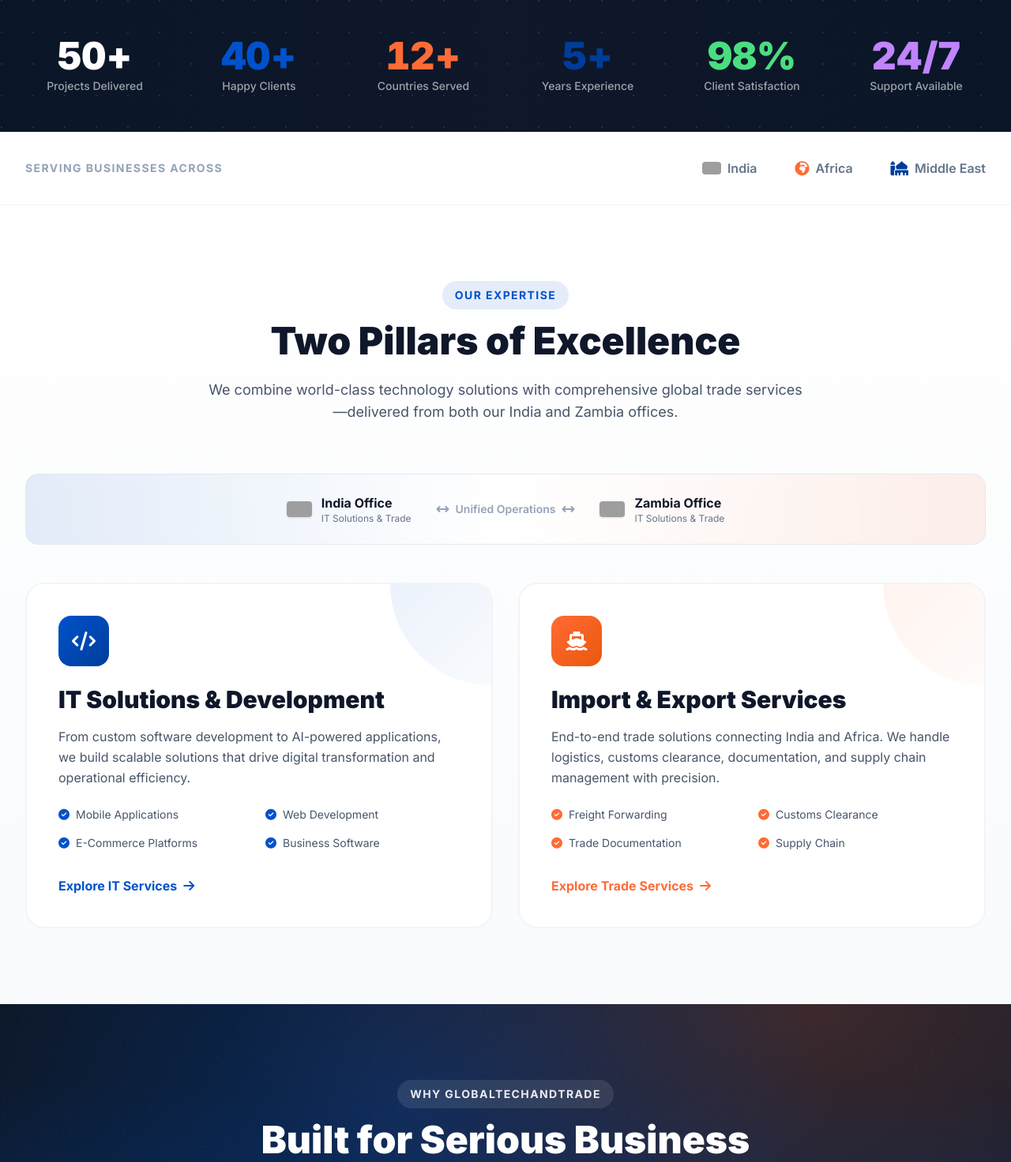
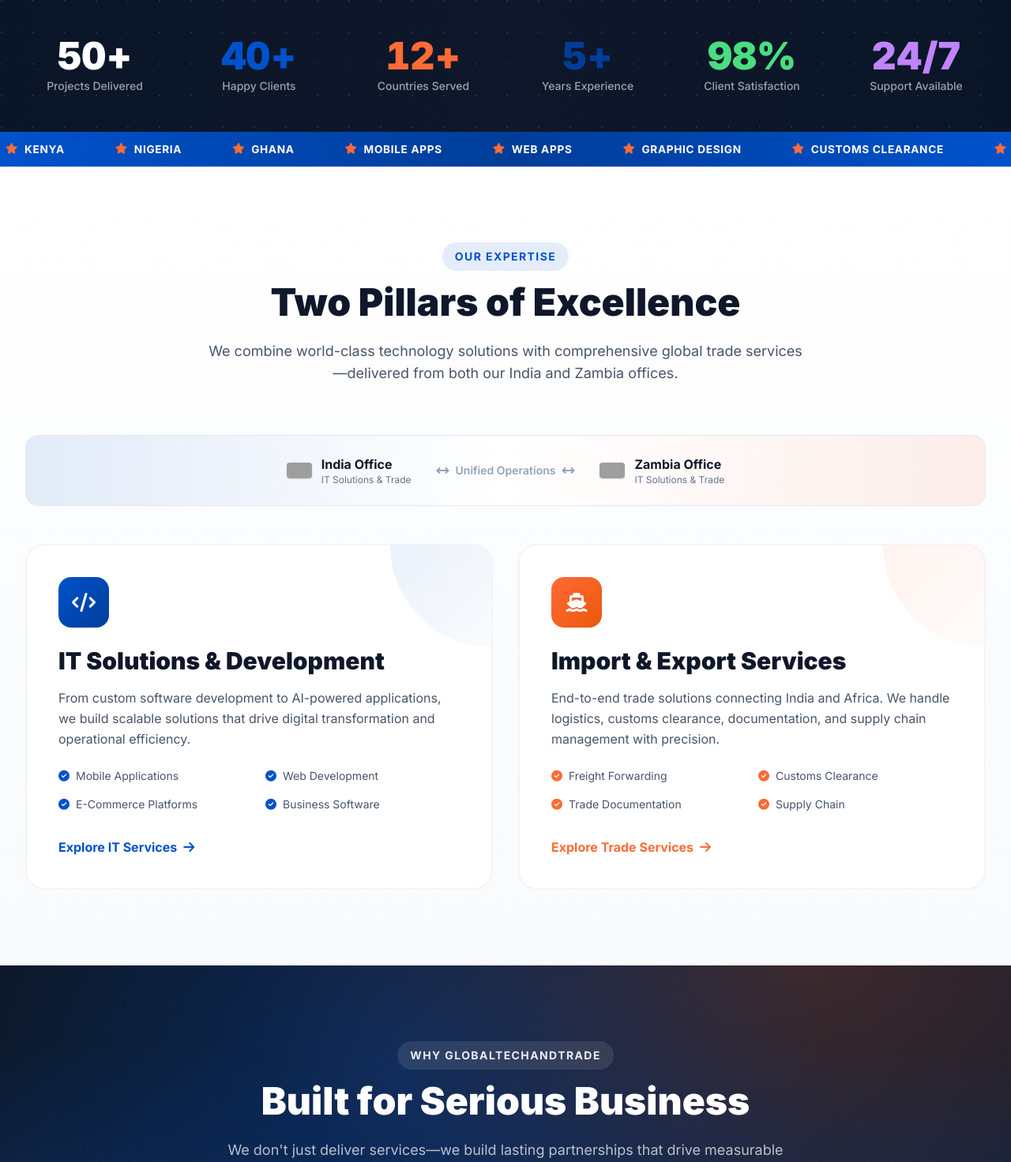
Before and after one commit to Ash-Yad/GlobalTechAndTrade, a Flask app: page / in a window 1280 px wide. Shown: the part 901-2373 px from the top of the page at 79% size. Run offline with Flask 3, Linux system fonts and the light colour scheme; some libraries are stand-ins or nearby versions; grey boxes are pictures that could not be loaded.

Commit message:
Update template files

```diff
--- a/templates/home.html
+++ b/templates/home.html
@@ -178,28 +178,80 @@
     </div>
 </section>
 
-<!-- TRUSTED BY / SERVING BUSINESSES -->
-<section class="py-8 bg-white border-b border-slate-100">
-    <div class="max-w-7xl mx-auto px-4 sm:px-6 lg:px-8">
-        <div class="flex flex-col md:flex-row items-center justify-between gap-6">
-            <p class="text-sm font-bold text-slate-400 uppercase tracking-widest">Serving businesses across</p>
-            <div class="flex flex-wrap justify-center items-center gap-8 md:gap-12">
-                <div class="flex items-center gap-2 text-slate-500 hover:text-primary transition-colors">
-                    <img src="https://flagcdn.com/w40/in.png" alt="India" class="w-6 h-4 object-cover rounded">
-                    <span class="font-semibold">India</span>
-                </div>
-                <div class="flex items-center gap-2 text-slate-500 hover:text-primary transition-colors">
-                    <i class="fas fa-globe-africa text-lg text-accent"></i>
-                    <span class="font-semibold">Africa</span>
-                </div>
-                <div class="flex items-center gap-2 text-slate-500 hover:text-primary transition-colors">
-                    <i class="fas fa-mosque text-lg text-secondary"></i>
-                    <span class="font-semibold">Middle East</span>
-                </div>
-            </div>
+<!-- RUNNING MARQUEE STRIP -->
+<section class="bg-gradient-to-r from-primary via-secondary to-primary py-3 overflow-hidden">
+    <div class="marquee-container">
+        <div class="marquee-content">
+            <!-- First Set -->
+            <span class="marquee-item"><i class="fas fa-star text-accent"></i> INDIA</span>
+            <span class="marquee-item"><i class="fas fa-star text-accent"></i> UAE</span>
+            <span class="marquee-item"><i class="fas fa-star text-accent"></i> ZAMBIA</span>
+            <span class="marquee-item"><i class="fas fa-star text-accent"></i> TANZANIA</span>
+            <span class="marquee-item"><i class="fas fa-star text-accent"></i> KENYA</span>
+            <span class="marquee-item"><i class="fas fa-star text-accent"></i> NIGERIA</span>
+            <span class="marquee-item"><i class="fas fa-star text-accent"></i> GHANA</span>
+            <span class="marquee-item"><i class="fas fa-star text-accent"></i> MOBILE APPS</span>
+            <span class="marquee-item"><i class="fas fa-star text-accent"></i> WEB APPS</span>
+            <span class="marquee-item"><i class="fas fa-star text-accent"></i> GRAPHIC DESIGN</span>
+            <span class="marquee-item"><i class="fas fa-star text-accent"></i> CUSTOMS CLEARANCE</span>
+            <span class="marquee-item"><i class="fas fa-star text-accent"></i> FREIGHT FORWARDING</span>
+            <span class="marquee-item"><i class="fas fa-star text-accent"></i> SUPPLY CHAIN</span>
+            <span class="marquee-item"><i class="fas fa-star text-accent"></i> IT CONSULTING</span>
+            <span class="marquee-item"><i class="fas fa-star text-accent"></i> E-COMMERCE</span>
+            <!-- Duplicate Set for Seamless Loop -->
+            <span class="marquee-item"><i class="fas fa-star text-accent"></i> INDIA</span>
+            <span class="marquee-item"><i class="fas fa-star text-accent"></i> UAE</span>
+            <span class="marquee-item"><i class="fas fa-star text-accent"></i> ZAMBIA</span>
+            <span class="marquee-item"><i class="fas fa-star text-accent"></i> TANZANIA</span>
+            <span class="marquee-item"><i class="fas fa-star text-accent"></i> KENYA</span>
+            <span class="marquee-item"><i class="fas fa-star text-accent"></i> NIGERIA</span>
+            <span class="marquee-item"><i class="fas fa-star text-accent"></i> GHANA</span>
+            <span class="marquee-item"><i class="fas fa-star text-accent"></i> MOBILE APPS</span>
+            <span class="marquee-item"><i class="fas fa-star text-accent"></i> WEB APPS</span>
+            <span class="marquee-item"><i class="fas fa-star text-accent"></i> GRAPHIC DESIGN</span>
+            <span class="marquee-item"><i class="fas fa-star text-accent"></i> CUSTOMS CLEARANCE</span>
+            <span class="marquee-item"><i class="fas fa-star text-accent"></i> FREIGHT FORWARDING</span>
+            <span class="marquee-item"><i class="fas fa-star text-accent"></i> SUPPLY CHAIN</span>
+            <span class="marquee-item"><i class="fas fa-star text-accent"></i> IT CONSULTING</span>
+            <span class="marquee-item"><i class="fas fa-star text-accent"></i> E-COMMERCE</span>
         </div>
     </div>
 </section>
+
+<style>
+.marquee-container {
+    width: 100%;
+    overflow: hidden;
+}
+.marquee-content {
+    display: flex;
+    animation: marquee 30s linear infinite;
+    width: max-content;
+}
+.marquee-item {
+    display: inline-flex;
+    align-items: center;
+    gap: 0.5rem;
+    padding: 0 2rem;
+    color: white;
+    font-size: 0.85rem;
+    font-weight: 700;
+    text-transform: uppercase;
+    letter-spacing: 0.05em;
+    white-space: nowrap;
+}
+@keyframes marquee {
+    0% {
+        transform: translateX(0);
+    }
+    100% {
+        transform: translateX(-50%);
+    }
+}
+.marquee-container:hover .marquee-content {
+    animation-play-state: paused;
+}
+</style>
 
 <!-- DUAL EXPERTISE SECTION -->
 <section class="py-24 bg-gradient-to-b from-white to-slate-50">
```
